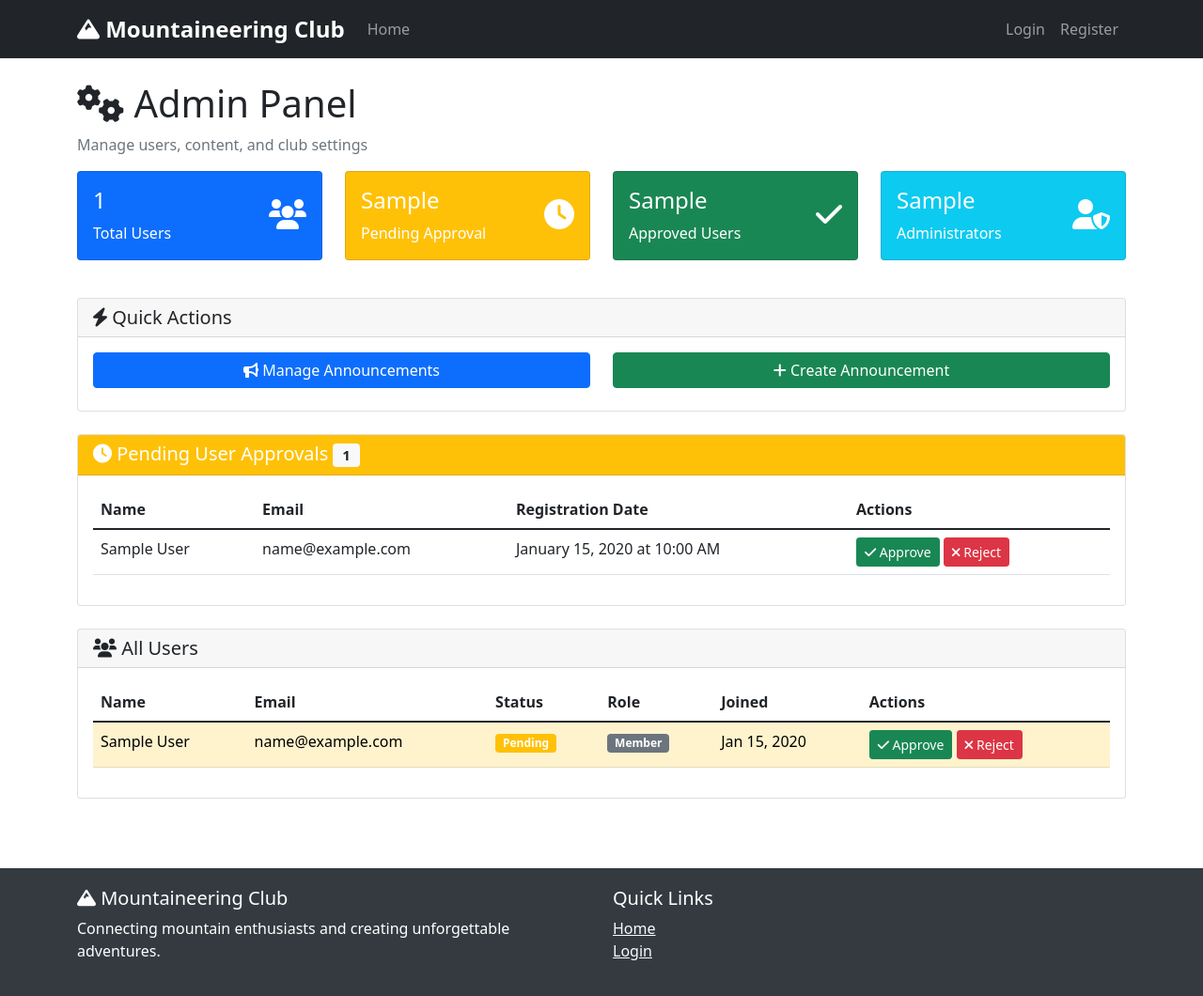
After one commit to Stoick643/mountaineering-club, a Flask app: template templates/admin_panel.html in a window 1280 px wide. The commit adds this page. Shown: the whole page at 94% size. Run offline with Flask 3, Linux system fonts and the light colour scheme; the template is opened without the code that fills it: most values are stand-ins (such as "Sample title", 1, 10 or a date in 2020); some libraries are stand-ins or nearby versions.

Commit message:
Add admin features

```diff
--- a/app.py
+++ b/app.py
@@ -154,6 +154,130 @@ def logout():
     flash('Logged out successfully', 'success')
     return redirect(url_for('home'))
 
+# Admin routes
+@app.route('/admin')
+@admin_required
+def admin_panel():
+    pending_users = list(mongo.db.users.find({'is_approved': False}).sort('created_at', -1))
+    all_users = list(mongo.db.users.find().sort('created_at', -1))
+    stats = {
+        'total_users': mongo.db.users.count_documents({}),
+        'pending_approval': mongo.db.users.count_documents({'is_approved': False}),
+        'approved_users': mongo.db.users.count_documents({'is_approved': True}),
+        'admin_users': mongo.db.users.count_documents({'is_admin': True})
+    }
+    return render_template('admin_panel.html',
+                         pending_users=pending_users,
+                         all_users=all_users,
+                         stats=stats)
+
+@app.route('/admin/approve_user/<user_id>')
+@admin_required
+def approve_user(user_id):
+    try:
+        result = mongo.db.users.update_one(
+            {'_id': ObjectId(user_id)},
+            {'$set': {'is_approved': True}}
+        )
+        if result.modified_count:
+            user = mongo.db.users.find_one({'_id': ObjectId(user_id)})
+            flash(f'User {user["full_name"]} approved successfully', 'success')
+            logger.info(f"Admin {session['user_name']} approved user {user['email']}")
+        else:
+            flash('User not found', 'error')
+    except Exception as e:
+        flash('Error approving user', 'error')
+        logger.error(f"Error approving user {user_id}: {e}")
+
+    return redirect(url_for('admin_panel'))
+
+@app.route('/admin/reject_user/<user_id>')
+@admin_required
+def reject_user(user_id):
+    try:
+        user = mongo.db.users.find_one({'_id': ObjectId(user_id)})
+        if user:
+            mongo.db.users.delete_one({'_id': ObjectId(user_id)})
+            flash(f'User {user["full_name"]} rejected and removed', 'warning')
+            logger.info(f"Admin {session['user_name']} rejected user {user['email']}")
+        else:
+            flash('User not found', 'error')
+    except Exception as e:
+        flash('Error rejecting user', 'error')
+        logger.error(f"Error rejecting user {user_id}: {e}")
+
+    return redirect(url_for('admin_panel'))
+
+@app.route('/admin/toggle_admin/<user_id>')
+@admin_required
+def toggle_admin(user_id):
+    try:
+        user = mongo.db.users.find_one({'_id': ObjectId(user_id)})
+        if user:
+            new_admin_status = not user.get('is_admin', False)
+            mongo.db.users.update_one(
+                {'_id': ObjectId(user_id)},
+                {'$set': {'is_admin': new_admin_status}}
+            )
+            action = 'promoted to' if new_admin_status else 'removed from'
+            flash(f'{user["full_name"]} {action} admin', 'success')
+            logger.info(f"Admin {session['user_name']} changed admin status for {user['email']}")
+        else:
+            flash('User not found', 'error')
+    except Exception as e:
+        flash('Error updating admin status', 'error')
+        logger.error(f"Error toggling admin for {user_id}: {e}")
+
+    return redirect(url_for('admin_panel'))
+
+@app.route('/admin/announcements')
+@admin_required
+def admin_announcements():
+    announcements = list(mongo.db.announcements.find().sort('created_at', -1))
+    return render_template('admin_announcements.html', announcements=announcements)
+
+@app.route('/admin/announcements/create', methods=['GET', 'POST'])
+@admin_required
+def create_announcement():
+    if request.method == 'POST':
+        title = request.form.get('title')
+        content = request.form.get('content')
+
+        if title and content:
+            announcement_data = {
+                'title': title,
+                'content': content,
+                'author_id': session['user_id'],
+                'author_name': session['user_name'],
+                'created_at': datetime.utcnow()
+            }
+
+            mongo.db.announcements.insert_one(announcement_data)
+            flash('Announcement created successfully', 'success')
+            logger.info(f"Admin {session['user_name']} created announcement: {title}")
+            return redirect(url_for('admin_announcements'))
+        else:
+            flash('Title and content are required', 'error')
+
+    return render_template('create_announcement.html')
+
+@app.route('/admin/announcements/delete/<announcement_id>')
+@admin_required
+def delete_announcement(announcement_id):
+    try:
+        announcement = mongo.db.announcements.find_one({'_id': ObjectId(announcement_id)})
+        if announcement:
+            mongo.db.announcements.delete_one({'_id': ObjectId(announcement_id)})
+            flash('Announcement deleted successfully', 'success')
+            logger.info(f"Admin {session['user_name']} deleted announcement: {announcement['title']}")
+        else:
+            flash('Announcement not found', 'error')
+    except Exception as e:
+        flash('Error deleting announcement', 'error')
+        logger.error(f"Error deleting announcement {announcement_id}: {e}")
+
+    return redirect(url_for('admin_announcements'))
+
 # WebSocket events for chat
 @socketio.on('join')
 def on_join(data):
--- /dev/null
+++ b/templates/admin_panel.html
@@ -0,0 +1,230 @@
+{% extends "base.html" %}
+
+{% block title %}Admin Panel - Mountaineering Club{% endblock %}
+
+{% block content %}
+<div class="container py-4">
+    <div class="row">
+        <div class="col-12">
+            <h1><i class="fas fa-cogs"></i> Admin Panel</h1>
+            <p class="text-muted">Manage users, content, and club settings</p>
+        </div>
+    </div>
+
+    <!-- Statistics Cards -->
+    <div class="row mb-4">
+        <div class="col-md-3 mb-3">
+            <div class="card bg-primary text-white">
+                <div class="card-body">
+                    <div class="d-flex justify-content-between">
+                        <div>
+                            <h4 class="card-title">{{ stats.total_users }}</h4>
+                            <p class="card-text">Total Users</p>
+                        </div>
+                        <div class="align-self-center">
+                            <i class="fas fa-users fa-2x"></i>
+                        </div>
+                    </div>
+                </div>
+            </div>
+        </div>
+
+        <div class="col-md-3 mb-3">
+            <div class="card bg-warning text-white">
+                <div class="card-body">
+                    <div class="d-flex justify-content-between">
+                        <div>
+                            <h4 class="card-title">{{ stats.pending_approval }}</h4>
+                            <p class="card-text">Pending Approval</p>
+                        </div>
+                        <div class="align-self-center">
+                            <i class="fas fa-clock fa-2x"></i>
+                        </div>
+                    </div>
+                </div>
+            </div>
+        </div>
+
+        <div class="col-md-3 mb-3">
+            <div class="card bg-success text-white">
+                <div class="card-body">
+                    <div class="d-flex justify-content-between">
+                        <div>
+                            <h4 class="card-title">{{ stats.approved_users }}</h4>
+                            <p class="card-text">Approved Users</p>
+                        </div>
+                        <div class="align-self-center">
+                            <i class="fas fa-check fa-2x"></i>
+                        </div>
+                    </div>
+                </div>
+            </div>
+        </div>
+
+        <div class="col-md-3 mb-3">
+            <div class="card bg-info text-white">
+                <div class="card-body">
+                    <div class="d-flex justify-content-between">
+                        <div>
+                            <h4 class="card-title">{{ stats.admin_users }}</h4>
+                            <p class="card-text">Administrators</p>
+                        </div>
+                        <div class="align-self-center">
+                            <i class="fas fa-user-shield fa-2x"></i>
+                        </div>
+                    </div>
+                </div>
+            </div>
+        </div>
+    </div>
+
+    <!-- Quick Actions -->
+    <div class="row mb-4">
+        <div class="col-12">
+            <div class="card">
+                <div class="card-header">
+                    <h5 class="mb-0"><i class="fas fa-bolt"></i> Quick Actions</h5>
+                </div>
+                <div class="card-body">
+                    <div class="row">
+                        <div class="col-md-6 mb-2">
+                            <a href="{{ url_for('admin_announcements') }}" class="btn btn-primary btn-block w-100">
+                                <i class="fas fa-bullhorn"></i> Manage Announcements
+                            </a>
+                        </div>
+                        <div class="col-md-6 mb-2">
+                            <a href="{{ url_for('create_announcement') }}" class="btn btn-success btn-block w-100">
+                                <i class="fas fa-plus"></i> Create Announcement
+                            </a>
+                        </div>
+                    </div>
+                </div>
+            </div>
+        </div>
+    </div>
+
+    <!-- Pending User Approvals -->
+    {% if pending_users %}
+    <div class="row mb-4">
+        <div class="col-12">
+            <div class="card">
+                <div class="card-header bg-warning text-white">
+                    <h5 class="mb-0">
+                        <i class="fas fa-clock"></i> Pending User Approvals
+                        <span class="badge bg-light text-dark">{{ pending_users|length }}</span>
+                    </h5>
+                </div>
+                <div class="card-body">
+                    <div class="table-responsive">
+                        <table class="table table-hover">
+                            <thead>
+                                <tr>
+                                    <th>Name</th>
+                                    <th>Email</th>
+                                    <th>Registration Date</th>
+                                    <th>Actions</th>
+                                </tr>
+                            </thead>
+                            <tbody>
+                                {% for user in pending_users %}
+                                <tr>
+                                    <td>{{ user.full_name }}</td>
+                                    <td>{{ user.email }}</td>
+                                    <td>{{ user.created_at.strftime('%B %d, %Y at %I:%M %p') }}</td>
+                                    <td>
+                                        <a href="{{ url_for('approve_user', user_id=user._id) }}"
+                                           class="btn btn-success btn-sm"
+                                           onclick="return confirm('Approve {{ user.full_name }}?')">
+                                            <i class="fas fa-check"></i> Approve
+                                        </a>
+                                        <a href="{{ url_for('reject_user', user_id=user._id) }}"
+                                           class="btn btn-danger btn-sm"
+                                           onclick="return confirm('Reject and delete {{ user.full_name }}? This cannot be undone.')">
+                                            <i class="fas fa-times"></i> Reject
+                                        </a>
+                                    </td>
+                                </tr>
+                                {% endfor %}
+                            </tbody>
+                        </table>
+                    </div>
+                </div>
+            </div>
+        </div>
+    </div>
+    {% endif %}
+
+    <!-- All Users Management -->
+    <div class="row">
+        <div class="col-12">
+            <div class="card">
+                <div class="card-header">
+                    <h5 class="mb-0"><i class="fas fa-users"></i> All Users</h5>
+                </div>
+                <div class="card-body">
+                    <div class="table-responsive">
+                        <table class="table table-hover">
+                            <thead>
+                                <tr>
+                                    <th>Name</th>
+                                    <th>Email</th>
+                                    <th>Status</th>
+                                    <th>Role</th>
+                                    <th>Joined</th>
+                                    <th>Actions</th>
+                                </tr>
+                            </thead>
+                            <tbody>
+                                {% for user in all_users %}
+                                <tr class="{{ 'table-warning' if not user.is_approved else '' }}">
+                                    <td>{{ user.full_name }}</td>
+                                    <td>{{ user.email }}</td>
+                                    <td>
+                                        {% if user.is_approved %}
+                                            <span class="badge bg-success">Approved</span>
+                                        {% else %}
+                                            <span class="badge bg-warning">Pending</span>
+                                        {% endif %}
+                                    </td>
+                                    <td>
+                                        {% if user.is_admin %}
+                                            <span class="badge bg-danger">Admin</span>
+                                        {% else %}
+                                            <span class="badge bg-secondary">Member</span>
+                                        {% endif %}
+                                    </td>
+                                    <td>{{ user.created_at.strftime('%b %d, %Y') }}</td>
+                                    <td>
+                                        {% if user.is_approved %}
+                                            <a href="{{ url_for('toggle_admin', user_id=user._id) }}"
+                                               class="btn btn-info btn-sm"
+                                               onclick="return confirm('Change admin status for {{ user.full_name }}?')">
+                                                {% if user.is_admin %}
+                                                    <i class="fas fa-user-minus"></i> Remove Admin
+                                                {% else %}
+                                                    <i class="fas fa-user-plus"></i> Make Admin
+                                                {% endif %}
+                                            </a>
+                                        {% else %}
+                                            <a href="{{ url_for('approve_user', user_id=user._id) }}"
+                                               class="btn btn-success btn-sm">
+                                                <i class="fas fa-check"></i> Approve
+                                            </a>
+                                            <a href="{{ url_for('reject_user', user_id=user._id) }}"
+                                               class="btn btn-danger btn-sm"
+                                               onclick="return confirm('Reject and delete {{ user.full_name }}?')">
+                                                <i class="fas fa-times"></i> Reject
+                                            </a>
+                                        {% endif %}
+                                    </td>
+                                </tr>
+                                {% endfor %}
+                            </tbody>
+                        </table>
+                    </div>
+                </div>
+            </div>
+        </div>
+    </div>
+</div>
+{% endblock %}
--- a/templates/base.html
+++ b/templates/base.html
@@ -72,8 +72,22 @@
                             <a class="nav-link" href="#" onclick="showChat()">Chat</a>
                         </li>
                         {% if session.is_admin %}
-                            <li class="nav-item">
-                                <a class="nav-link" href="#" onclick="showAdminPanel()">Admin</a>
+                            <li class="nav-item dropdown">
+                                <a class="nav-link dropdown-toggle" href="#" id="adminDropdown" role="button" data-bs-toggle="dropdown">
+                                    <i class="fas fa-cogs"></i> Admin
+                                </a>
+                                <ul class="dropdown-menu">
+                                    <li><a class="dropdown-item" href="{{ url_for('admin_panel') }}">
+                                        <i class="fas fa-users"></i> User Management
+                                    </a></li>
+                                    <li><a class="dropdown-item" href="{{ url_for('admin_announcements') }}">
+                                        <i class="fas fa-bullhorn"></i> Announcements
+                                    </a></li>
+                                    <li><hr class="dropdown-divider"></li>
+                                    <li><a class="dropdown-item" href="{{ url_for('create_announcement') }}">
+                                        <i class="fas fa-plus"></i> Create Announcement
+                                    </a></li>
+                                </ul>
                             </li>
                         {% endif %}
                     {% endif %}
@@ -198,10 +212,6 @@
                 alert('Profile feature coming soon!');
             }
 
-            function showAdminPanel() {
-                // TODO: Implement admin panel
-                alert('Admin panel coming soon!');
-            }
         {% endif %}
     </script>
 
```
Also changed, not shown: templates/admin_announcements.html (added, +72 -0 lines), templates/create_announcement.html (added, +82 -0 lines).
